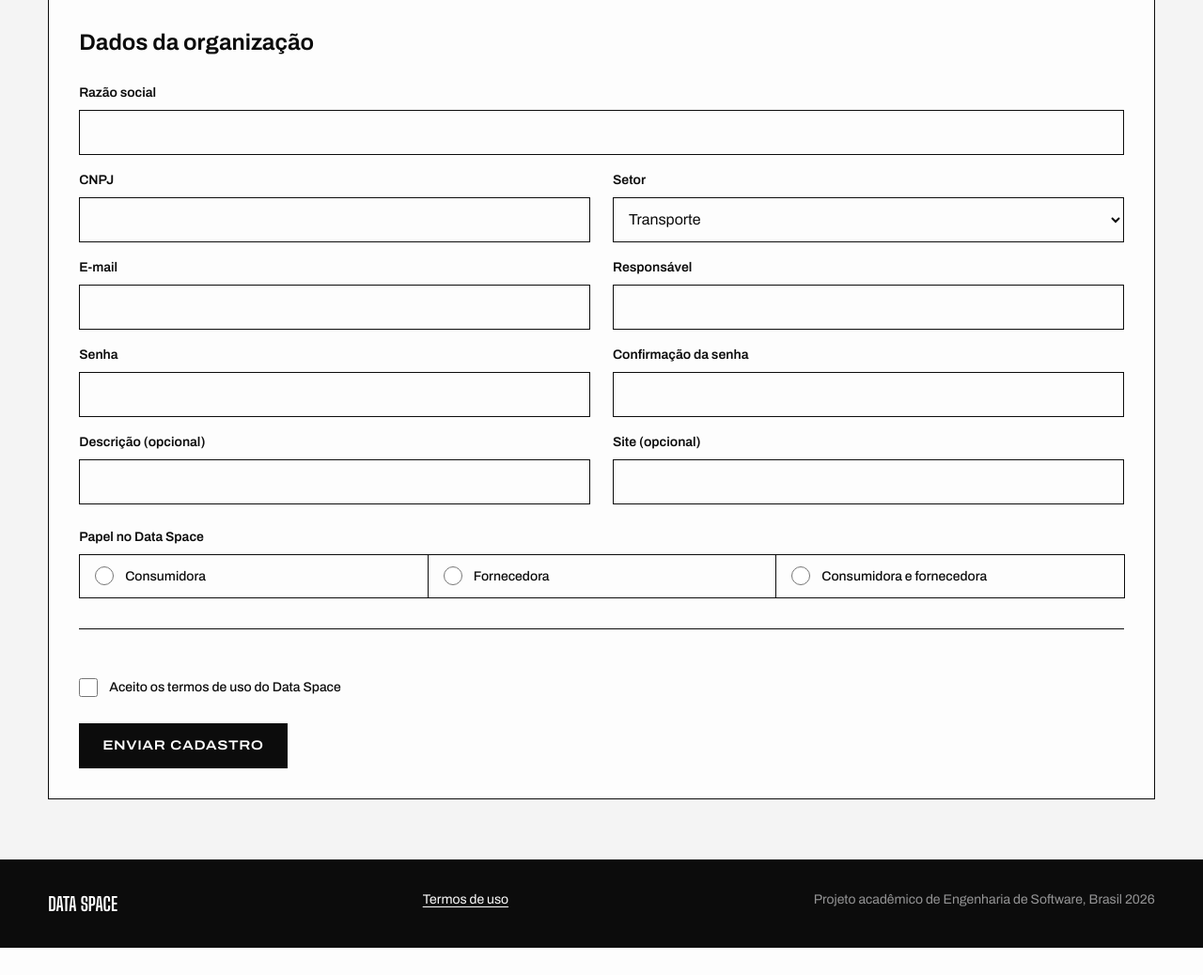
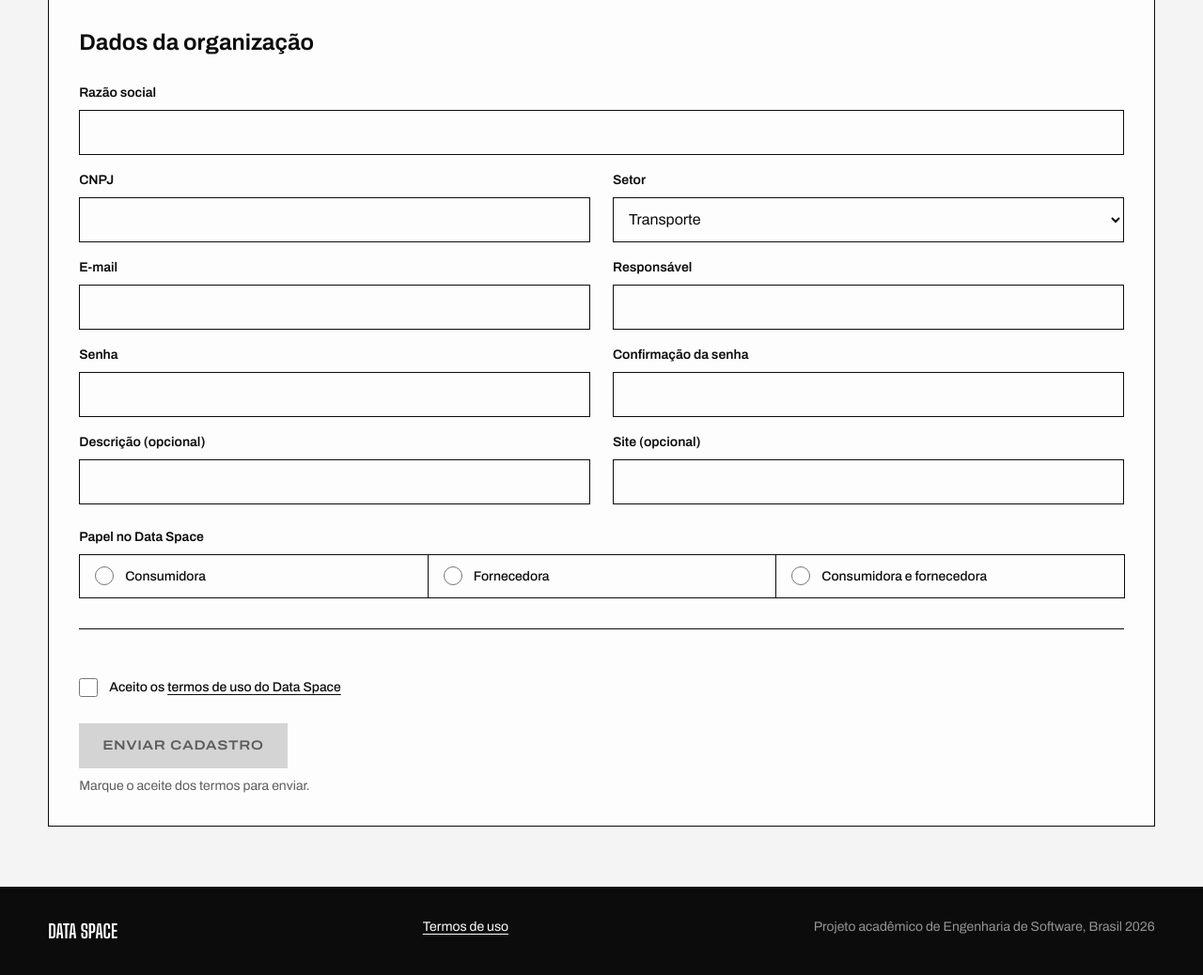
Before and after one commit to Pedro-Henrique-Assis/mvp-dataspaces, a Flask app: page /organizations/new in a window 1280 px wide. Shown: the part 344-1382 px from the top of the page at 94% size. Before the commit the page ends 1353 px from the top, so only its background shows below. Run offline with Flask 3, Linux system fonts and the light colour scheme.

Commit message:
feat: exigir aceite dos termos para enviar cadastro

```diff
--- a/app/templates/register.html
+++ b/app/templates/register.html
@@ -110,8 +110,9 @@
     </fieldset>
 
     <div class="form-footer">
-        <label class="check"><input type="checkbox" name="accepted_terms" {{ 'checked' if form.get('accepted_terms') }}> Aceito os termos de uso do Data Space</label>
-        <button class="button" type="submit">Enviar cadastro</button>
+        <label class="check"><input type="checkbox" id="accepted_terms" name="accepted_terms" {{ 'checked' if form.get('accepted_terms') }}> <span>Aceito os <a href="{{ url_for('static', filename='docs/termos-de-uso.pdf') }}" target="_blank" rel="noopener">termos de uso do Data Space</a></span></label>
+        <button class="button" id="submit-registration" type="submit" aria-describedby="terms-hint">Enviar cadastro</button>
+        <p class="form-hint" id="terms-hint" hidden>Marque o aceite dos termos para enviar.</p>
     </div>
 </form>
 <script>
@@ -126,5 +127,15 @@
         radio.addEventListener("change", toggleApiFields);
     });
     toggleApiFields();
+
+    var terms = document.getElementById("accepted_terms");
+    var submitButton = document.getElementById("submit-registration");
+    var termsHint = document.getElementById("terms-hint");
+    function toggleSubmit() {
+        submitButton.disabled = !terms.checked;
+        termsHint.hidden = terms.checked;
+    }
+    terms.addEventListener("change", toggleSubmit);
+    toggleSubmit();
 </script>
 {% endblock %}
```
Also changed, not shown: tests/test_organization_routes.py (+10 -0 lines).
